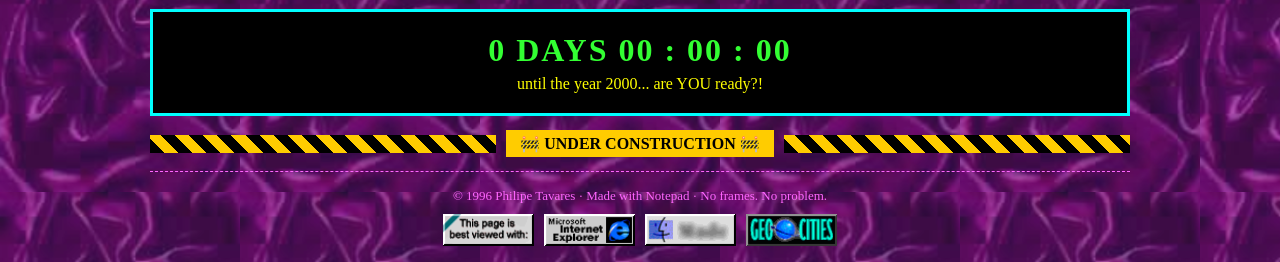
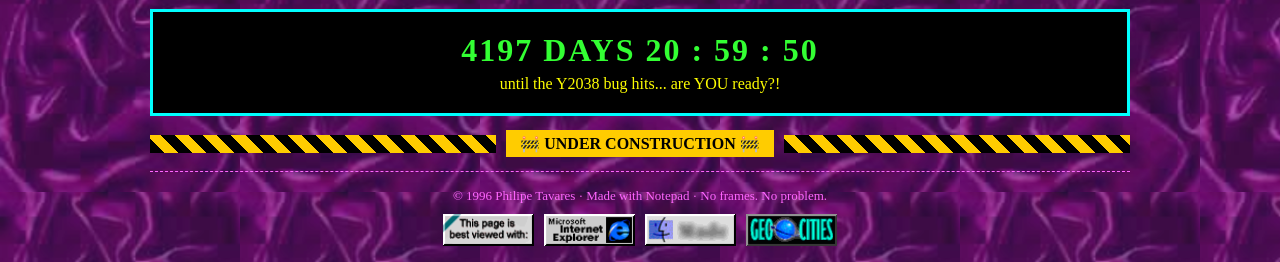
Before and after one commit to ph1987/retro-page, a plain HTML site: page index.html in a window 1280 px wide. Shown: the part 1008-1270 px from the top of the page. Drawn offline with Linux system fonts and the light colour scheme.

Commit message:
y38 countdown and bottom gifs

```diff
--- a/index.html
+++ b/index.html
@@ -486,8 +486,8 @@
   </div>
 
   <div class="countdown">
-    <div class="time" id="countdown-time">1226 DAYS 14 : 45 : 35</div>
-    <div class="sub">until the year 2000... are YOU ready?!</div>
+    <div class="time" id="countdown-time">6027 DAYS 14 : 45 : 35</div>
+    <div class="sub">until the Y2038 bug hits... are YOU ready?!</div>
   </div>
 
   <div class="construction-strip">
@@ -518,11 +518,11 @@
   });
 }
 
-// Y2K countdown
-const y2k = new Date('2000-01-01T00:00:00');
+// Y2038 countdown
+const y2k38 = new Date('2038-01-19T03:14:07Z');
 function updateCountdown() {
   const now = new Date();
-  let diff = y2k - now;
+  let diff = y2k38 - now;
   if (diff < 0) diff = 0;
   const days = Math.floor(diff / (1000 * 60 * 60 * 24));
   const hours = Math.floor((diff / (1000 * 60 * 60)) % 24);
```
Also changed, not shown: uploads/dialup.gif (added).
